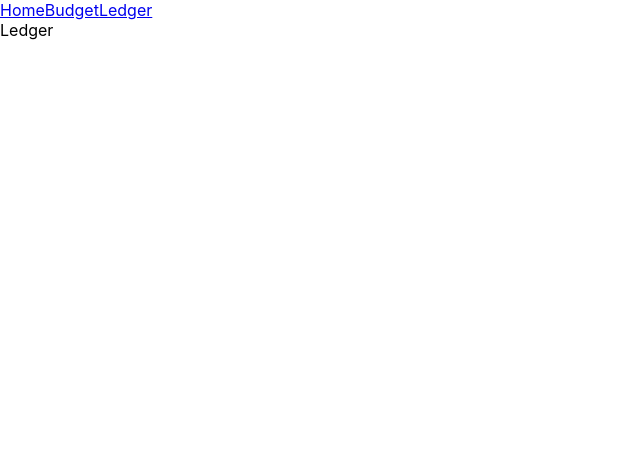
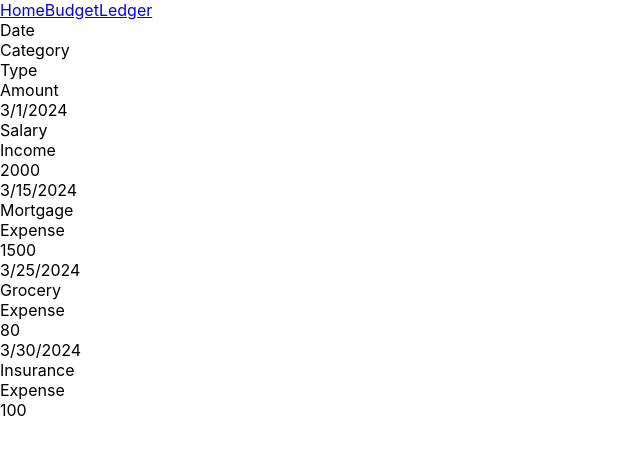
Before and after one commit to chrisgo2286/budget-app-frontend, a React (Create React App) app: page /ledger in a window 1280 px wide. Shown: the top 454 px of the page, without its empty margins (0-640 px from the left). Built offline with nearby package versions, Linux system fonts and the light colour scheme.

Commit message:
Worked on Ledger

```diff
--- a/src/components/ledger/ledger.jsx
+++ b/src/components/ledger/ledger.jsx
@@ -1,7 +1,25 @@
+import { useEffect, useState } from "react";
+import LedgerHeader from "./ledgerHeader";
+import LedgerItem from "./ledgerItem";
+import { ledgerData } from "../../misc/apiCalls";
+
 export default function Ledger () {
+
+    const [ ledger, setLedger ] = useState([])
+
+    useEffect(() => {
+        const ledger = ledgerData;
+        setLedger(ledger);
+    })
+
     return (
         <main>
-            Ledger
+            <LedgerHeader />
+            { ledger.map((item) => (
+                <LedgerItem
+                    key={ item.id }
+                    item={ item } />
+            ))}
         </main>
     )
 }
--- /dev/null
+++ b/src/components/ledger/ledgerHeader.jsx
@@ -0,0 +1,12 @@
+import React from "react";
+
+export default function LedgerHeader () {
+    return (
+        <div className="ledger-header">
+            <div>Date</div>
+            <div>Category</div>
+            <div>Type</div>
+            <div>Amount</div>
+        </div>
+    )
+}
--- /dev/null
+++ b/src/components/ledger/ledgerItem.jsx
@@ -0,0 +1,13 @@
+export default function LedgerItem ({ item }) {
+
+    const { date, category, type, amount } = item;
+
+    return (
+        <div>
+            <div>{ date }</div>
+            <div>{ category }</div>
+            <div>{ type }</div>
+            <div>{ amount }</div>
+        </div>
+    )
+}
--- /dev/null
+++ b/src/misc/apiCalls.js
@@ -0,0 +1,30 @@
+export const ledgerData = [
+    {
+        id: 1,
+        date: '3/1/2024',
+        category: 'Salary',
+        type: 'Income',
+        amount: 2000.00
+    },
+    {
+        id: 2,
+        date: '3/15/2024',
+        category: 'Mortgage',
+        type: 'Expense',
+        amount: 1500.00
+    },
+    {
+        id: 3,
+        date: '3/25/2024',
+        category: 'Grocery',
+        type: 'Expense',
+        amount: 80.00
+    },
+    {
+        id: 4,
+        date: '3/30/2024',
+        category: 'Insurance',
+        type: 'Expense',
+        amount: 100.00
+    }
+]
```
